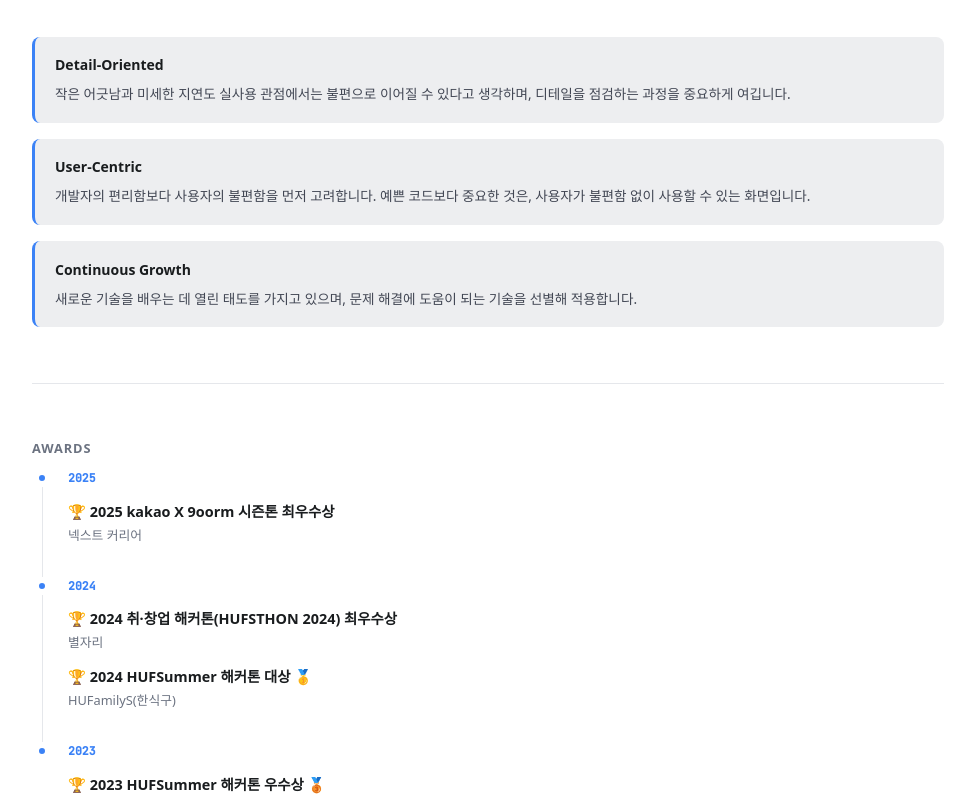
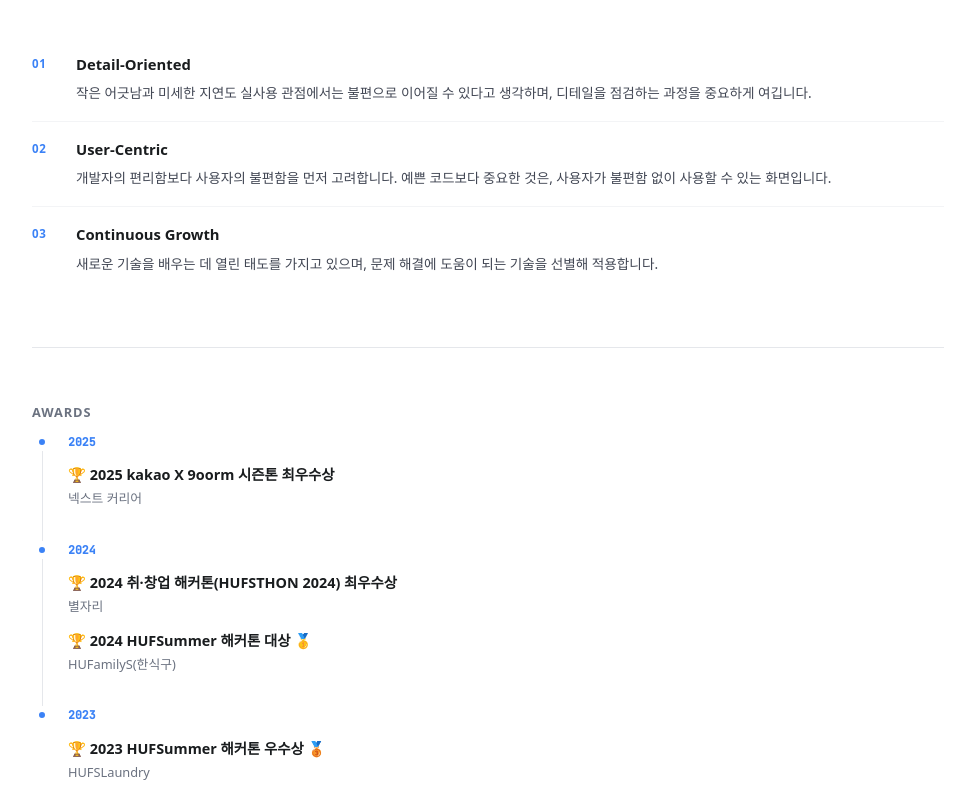
Before and after one commit to yerimi00/yerim-blog, a Next.js app: page /about/fe in a window 1280 px wide. Shown: the part 780-1580 px from the top of the page, without its empty margins (152-1127 px from the left). Built offline with nearby package versions, Linux system fonts and the light colour scheme; no server answers; a web font is replaced by a local one.

Commit message:
fix : about 인터렉션 추가

```diff
--- a/app/about/[version]/page.tsx
+++ b/app/about/[version]/page.tsx
@@ -10,6 +10,8 @@ import TypewriterText from '@/components/about/TypewriterText'
 import TechStackGrid from '@/components/about/TechStackGrid'
 import AboutToc from '@/components/about/AboutToc'
 import YearTimeline from '@/components/about/YearTimeline'
+import PhilosophyList from '@/components/about/PhilosophyList'
+import SectionReveal from '@/components/about/SectionReveal'
 import {
   techStackByVersion,
   interestsByVersion,
@@ -49,6 +51,35 @@ export default function AboutVersionPage({ params }: { params: { version: string
   const techStack = techStackByVersion[version]
   const interests = interestsByVersion[version]
 
+  const philosophyByVersion: Record<AboutVersion, { who: string; cards: { title: string; desc: string }[] }> = {
+    fe: {
+      who: '단순히 기능을 구현하는 것을 넘어,\n사용자가 느끼는 \'경험\'을 고민합니다.',
+      cards: [
+        { title: 'Detail-Oriented', desc: '작은 어긋남과 미세한 지연도 실사용 관점에서는 불편으로 이어질 수 있다고 생각하며, 디테일을 점검하는 과정을 중요하게 여깁니다.' },
+        { title: 'User-Centric', desc: '개발자의 편리함보다 사용자의 불편함을 먼저 고려합니다. 예쁜 코드보다 중요한 것은, 사용자가 불편함 없이 사용할 수 있는 화면입니다.' },
+        { title: 'Continuous Growth', desc: '새로운 기술을 배우는 데 열린 태도를 가지고 있으며, 문제 해결에 도움이 되는 기술을 선별해 적용합니다.' },
+      ],
+    },
+    be: {
+      who: '단순히 동작하는 코드가 아닌,\n유지보수 가능한 구조를 고민합니다.',
+      cards: [
+        { title: 'Structure-First', desc: '기능보다 설계를 먼저 생각합니다. 잘 나뉜 레이어와 명확한 책임 분리가 장기적으로 더 빠른 개발을 만든다고 믿습니다.' },
+        { title: 'Data-Driven', desc: '데이터 흐름과 일관성을 중요하게 여깁니다. API 설계부터 DB 스키마까지, 데이터가 어떻게 움직이는지를 먼저 그립니다.' },
+        { title: 'Continuous Growth', desc: '백엔드 생태계는 넓습니다. CS 기초부터 인프라까지, 모르는 것을 인정하고 꾸준히 채워나가는 과정을 즐깁니다.' },
+      ],
+    },
+    pm: {
+      who: '개발과 기획 사이에서,\n두 언어를 모두 말할 수 있는 사람이 되고자 합니다.',
+      cards: [
+        { title: 'User-Centered Planning', desc: '기능 목록보다 사용자 여정을 먼저 그립니다. 왜 만드는지가 명확해야 무엇을 만들지가 보인다고 생각합니다.' },
+        { title: 'Dev-Friendly Communication', desc: '직접 개발을 해봤기 때문에 구현 난이도와 공수를 체감할 수 있습니다. 개발자와 같은 언어로 소통하는 PM이 되고자 합니다.' },
+        { title: 'Outcome Over Output', desc: '기능을 배포하는 것이 목표가 아닙니다. 그 기능이 실제로 문제를 해결했는지를 확인하는 것까지가 일이라고 생각합니다.' },
+      ],
+    },
+  }
+
+  const philosophy = philosophyByVersion[version]
+
   const versionActivities = isPM
     ? activities
     : activities.filter((a) => a.category === '개발')
@@ -61,7 +92,8 @@ export default function AboutVersionPage({ params }: { params: { version: string
       <main style={{ maxWidth: '960px', margin: '0 auto', padding: '4rem 1.5rem' }}>
 
         {/* 프로필 헤더 */}
-        <div className="profile-header" style={{ display: 'flex', alignItems: 'center', gap: '2rem', marginBottom: '3rem' }}>
+        <SectionReveal style={{ marginBottom: '3rem' }}>
+          <div className="profile-header" style={{ display: 'flex', alignItems: 'center', gap: '2rem' }}>
             <img
               src="/profile.jpg"
               alt="프로필 사진"
@@ -76,6 +108,7 @@ export default function AboutVersionPage({ params }: { params: { version: string
               </p>
             </div>
           </div>
+        </SectionReveal>
 
         <hr style={{ borderColor: 'var(--border)', marginBottom: '3rem' }} />
 
@@ -83,11 +116,14 @@ export default function AboutVersionPage({ params }: { params: { version: string
 
           {/* ── About ── */}
           <div style={{ display: 'flex', flexDirection: 'column', gap: '2rem', marginBottom: '3.5rem' }}>
+            <SectionReveal>
               <section id="about" style={{ scrollMarginTop: '100px' }}>
                 <h2 style={sectionHeadingStyle}>About</h2>
                 <AboutIntro version={version} />
               </section>
+            </SectionReveal>
 
+            <SectionReveal delay={100}>
               <section>
                 <h2 style={sectionHeadingStyle}>관심사</h2>
                 <div style={{ display: 'flex', gap: '0.5rem', flexWrap: 'wrap' }}>
@@ -96,53 +132,32 @@ export default function AboutVersionPage({ params }: { params: { version: string
                   ))}
                 </div>
               </section>
-
+            </SectionReveal>
           </div>
 
           <hr style={{ borderColor: 'var(--border)', marginBottom: '3.5rem' }} />
 
           {/* ── Philosophy ── */}
-          <section id="philosophy" style={{ scrollMarginTop: '100px', marginBottom: '3.5rem' }}>
+          <SectionReveal style={{ marginBottom: '3.5rem' }}>
+            <section id="philosophy" style={{ scrollMarginTop: '100px' }}>
               <h2 style={sectionHeadingStyle}>Philosophy</h2>
               <p style={{ fontSize: '0.7rem', fontWeight: 700, color: 'var(--accent)', letterSpacing: '0.1em', textTransform: 'uppercase', marginBottom: '0.75rem' }}>
                 WHO I AM
               </p>
               <p style={{ fontSize: '1rem', fontWeight: 500, color: 'var(--text)', lineHeight: 1.7, marginBottom: '2rem' }}>
-              단순히 기능을 구현하는 것을 넘어,<br />
-              사용자가 느끼는 &apos;경험&apos;을 고민합니다.
+                {philosophy.who.split('\n').map((line, i) => (
+                  <span key={i}>{line}{i < philosophy.who.split('\n').length - 1 && <br />}</span>
+                ))}
               </p>
-            <div style={{ display: 'flex', flexDirection: 'column', gap: '1rem' }}>
-              {[
-                {
-                  title: 'Detail-Oriented',
-                  desc: '작은 어긋남과 미세한 지연도 실사용 관점에서는 불편으로 이어질 수 있다고 생각하며, 디테일을 점검하는 과정을 중요하게 여깁니다.',
-                },
-                {
-                  title: 'User-Centric',
-                  desc: '개발자의 편리함보다 사용자의 불편함을 먼저 고려합니다. 예쁜 코드보다 중요한 것은, 사용자가 불편함 없이 사용할 수 있는 화면입니다.',
-                },
-                {
-                  title: 'Continuous Growth',
-                  desc: '새로운 기술을 배우는 데 열린 태도를 가지고 있으며, 문제 해결에 도움이 되는 기술을 선별해 적용합니다.',
-                },
-              ].map(({ title, desc }) => (
-                <div key={title} style={{
-                  padding: '1.1rem 1.25rem',
-                  borderRadius: 'var(--radius-lg)',
-                  background: 'var(--surface-container)',
-                  borderLeft: '3px solid var(--accent)',
-                }}>
-                  <p style={{ fontSize: '0.875rem', fontWeight: 700, color: 'var(--text)', marginBottom: '0.35rem' }}>{title}</p>
-                  <p style={{ fontSize: '0.85rem', color: 'var(--text-secondary)', lineHeight: 1.7, margin: 0 }}>{desc}</p>
-                </div>
-              ))}
-            </div>
+              <PhilosophyList items={philosophy.cards} />
             </section>
+          </SectionReveal>
 
           <hr style={{ borderColor: 'var(--border)', marginBottom: '3.5rem' }} />
 
           {/* ── Awards ── */}
-          <section id="awards" style={{ scrollMarginTop: '100px', marginBottom: '3.5rem' }}>
+          <SectionReveal style={{ marginBottom: '3.5rem' }}>
+            <section id="awards" style={{ scrollMarginTop: '100px' }}>
               <h2 style={sectionHeadingStyle}>Awards</h2>
               <YearTimeline
                 items={awards}
@@ -159,11 +174,13 @@ export default function AboutVersionPage({ params }: { params: { version: string
                 )}
               />
             </section>
+          </SectionReveal>
 
           <hr style={{ borderColor: 'var(--border)', marginBottom: '3.5rem' }} />
 
           {/* ── Education ── */}
-          <section id="education" style={{ scrollMarginTop: '100px', marginBottom: '3.5rem' }}>
+          <SectionReveal style={{ marginBottom: '3.5rem' }}>
+            <section id="education" style={{ scrollMarginTop: '100px' }}>
               <h2 style={sectionHeadingStyle}>Education</h2>
               <div>
                 {education.map((item, i) => (
@@ -174,11 +191,13 @@ export default function AboutVersionPage({ params }: { params: { version: string
                 ))}
               </div>
             </section>
+          </SectionReveal>
 
           <hr style={{ borderColor: 'var(--border)', marginBottom: '3.5rem' }} />
 
           {/* ── Activities ── */}
-          <section id="activities" style={{ scrollMarginTop: '100px', marginBottom: '3.5rem' }}>
+          <SectionReveal style={{ marginBottom: '3.5rem' }}>
+            <section id="activities" style={{ scrollMarginTop: '100px' }}>
               <h2 style={sectionHeadingStyle}>Activities</h2>
               <YearTimeline
                 items={versionActivities}
@@ -199,18 +218,22 @@ export default function AboutVersionPage({ params }: { params: { version: string
                 )}
               />
             </section>
+          </SectionReveal>
 
           <hr style={{ borderColor: 'var(--border)', marginBottom: '3.5rem' }} />
 
           {/* ── Tech Stack ── */}
-          <section id="stack" style={{ scrollMarginTop: '100px', marginBottom: '3.5rem' }}>
+          <SectionReveal style={{ marginBottom: '3.5rem' }}>
+            <section id="stack" style={{ scrollMarginTop: '100px' }}>
               <h2 style={sectionHeadingStyle}>Tech Stack</h2>
               <TechStackGrid techStack={techStack} />
             </section>
+          </SectionReveal>
 
           <hr style={{ borderColor: 'var(--border)', marginBottom: '3.5rem' }} />
 
           {/* ── Contact ── */}
+          <SectionReveal>
             <section id="contact" style={{ scrollMarginTop: '100px' }}>
               <h2 style={sectionHeadingStyle}>Contact</h2>
               <div style={{ display: 'flex', flexDirection: 'column', gap: '0.6rem' }}>
@@ -238,6 +261,7 @@ export default function AboutVersionPage({ params }: { params: { version: string
                 </div>
               </div>
             </section>
+          </SectionReveal>
 
         </div>
 
--- /dev/null
+++ b/components/about/PhilosophyList.tsx
@@ -0,0 +1,47 @@
+'use client'
+
+import { useEffect, useRef } from 'react'
+
+type PhilosophyItem = { title: string; desc: string }
+
+export default function PhilosophyList({ items }: { items: PhilosophyItem[] }) {
+  const containerRef = useRef<HTMLDivElement>(null)
+
+  useEffect(() => {
+    const container = containerRef.current
+    if (!container) return
+
+    const els = Array.from(container.querySelectorAll<HTMLElement>('.philosophy-item'))
+    const observers: IntersectionObserver[] = []
+
+    els.forEach((el, i) => {
+      const observer = new IntersectionObserver(
+        ([entry]) => {
+          if (entry.isIntersecting) {
+            setTimeout(() => el.classList.add('philosophy-item--visible'), i * 140)
+            observer.disconnect()
+          }
+        },
+        { threshold: 0.15 }
+      )
+      observer.observe(el)
+      observers.push(observer)
+    })
+
+    return () => observers.forEach((obs) => obs.disconnect())
+  }, [])
+
+  return (
+    <div ref={containerRef}>
+      {items.map(({ title, desc }, i) => (
+        <div key={title} className="philosophy-item">
+          <span className="philosophy-item-num">{String(i + 1).padStart(2, '0')}</span>
+          <div>
+            <p className="philosophy-item-title">{title}</p>
+            <p className="philosophy-item-desc">{desc}</p>
+          </div>
+        </div>
+      ))}
+    </div>
+  )
+}
--- /dev/null
+++ b/components/about/SectionReveal.tsx
@@ -0,0 +1,39 @@
+'use client'
+
+import { useEffect, useRef } from 'react'
+
+export default function SectionReveal({
+  children,
+  delay = 0,
+  className,
+  style,
+}: {
+  children: React.ReactNode
+  delay?: number
+  className?: string
+  style?: React.CSSProperties
+}) {
+  const ref = useRef<HTMLDivElement>(null)
+
+  useEffect(() => {
+    const el = ref.current
+    if (!el) return
+    const observer = new IntersectionObserver(
+      ([entry]) => {
+        if (entry.isIntersecting) {
+          setTimeout(() => el.classList.add('section-reveal--visible'), delay)
+          observer.disconnect()
+        }
+      },
+      { threshold: 0.08 }
+    )
+    observer.observe(el)
+    return () => observer.disconnect()
+  }, [delay])
+
+  return (
+    <div ref={ref} className={`section-reveal${className ? ` ${className}` : ''}`} style={style}>
+      {children}
+    </div>
+  )
+}
--- a/styles/globals.css
+++ b/styles/globals.css
@@ -290,6 +290,81 @@
 
   .series-item:hover {
     background: var(--bg) !important;
+  }
+
+  /* 섹션 스크롤 reveal */
+  .section-reveal {
+    opacity: 0;
+    transform: translateY(28px);
+    transition: opacity 0.65s cubic-bezier(0.16, 1, 0.3, 1),
+                transform 0.65s cubic-bezier(0.16, 1, 0.3, 1);
+  }
+
+  .section-reveal--visible {
+    opacity: 1;
+    transform: none;
+  }
+
+  @media (prefers-reduced-motion: reduce) {
+    .section-reveal {
+      opacity: 1;
+      transform: none;
+      transition: none;
+    }
+  }
+
+  /* Philosophy 항목 — 번호 + 심플 텍스트 + 스크롤 reveal */
+  .philosophy-item {
+    display: flex;
+    gap: 1.25rem;
+    align-items: flex-start;
+    padding: 1rem 0;
+    border-bottom: 1px solid var(--border-subtle);
+    opacity: 0;
+    transform: translateY(28px);
+    transition: opacity 0.55s cubic-bezier(0.16, 1, 0.3, 1),
+                transform 0.55s cubic-bezier(0.16, 1, 0.3, 1);
+  }
+
+  .philosophy-item:last-child {
+    border-bottom: none;
+  }
+
+  .philosophy-item--visible {
+    opacity: 1;
+    transform: translateY(0);
+  }
+
+  @media (prefers-reduced-motion: reduce) {
+    .philosophy-item {
+      opacity: 1;
+      transform: none;
+      transition: none;
+    }
+  }
+
+  .philosophy-item-num {
+    font-size: 0.72rem;
+    font-weight: 700;
+    color: var(--accent);
+    letter-spacing: 0.05em;
+    padding-top: 2px;
+    min-width: 1.5rem;
+    flex-shrink: 0;
+  }
+
+  .philosophy-item-title {
+    font-size: 0.925rem;
+    font-weight: 700;
+    color: var(--text);
+    margin: 0 0 0.3rem;
+  }
+
+  .philosophy-item-desc {
+    font-size: 0.85rem;
+    color: var(--text-secondary);
+    line-height: 1.75;
+    margin: 0;
   }
 
   /* 모바일 About 푸터 링크: 기본 숨김, 모바일에서만 표시 */
```
Also changed, not shown: 1 other file (tests, documents, lock files or other folders). Lines whose indentation alone changed are shown as unchanged.
